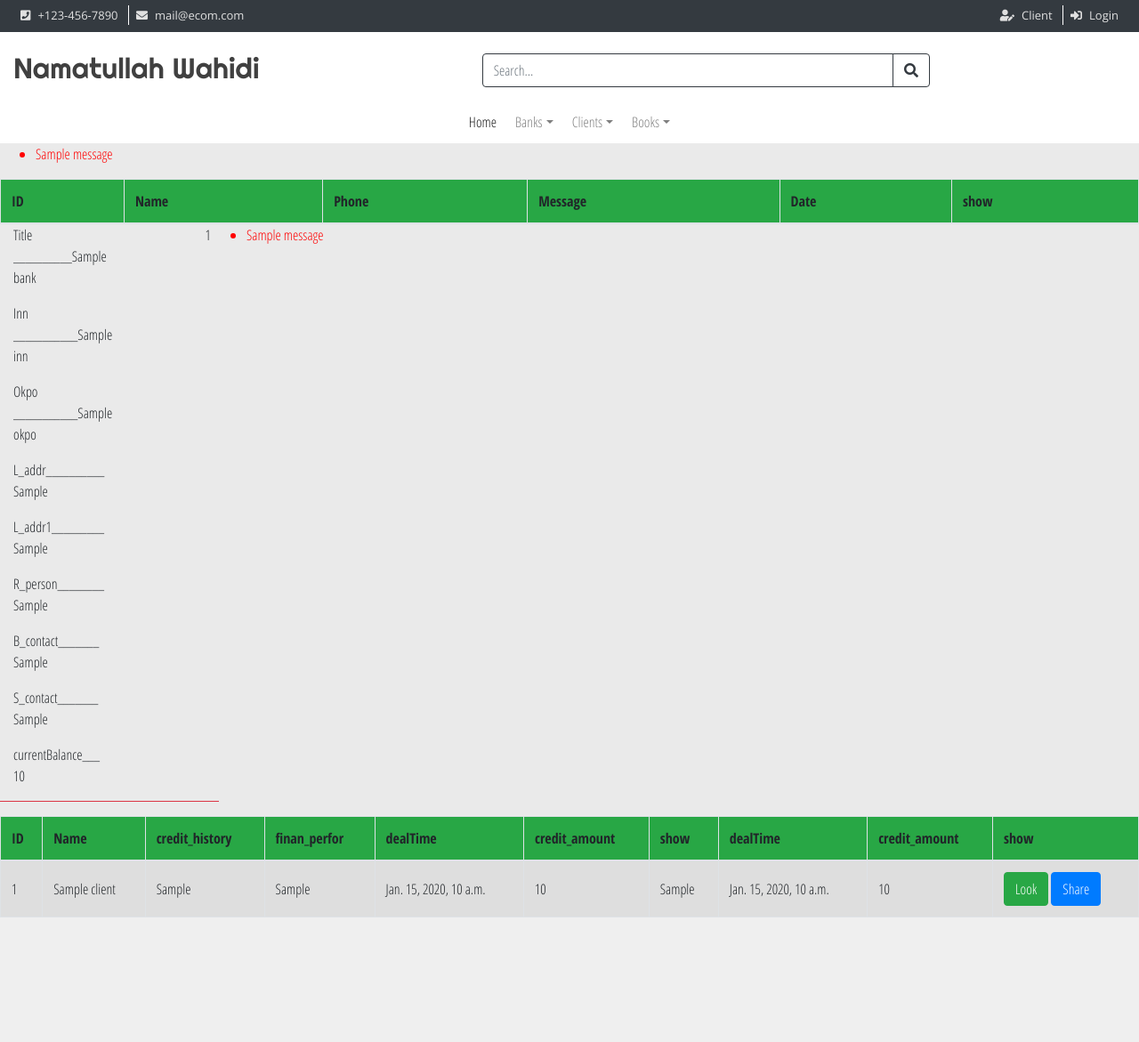
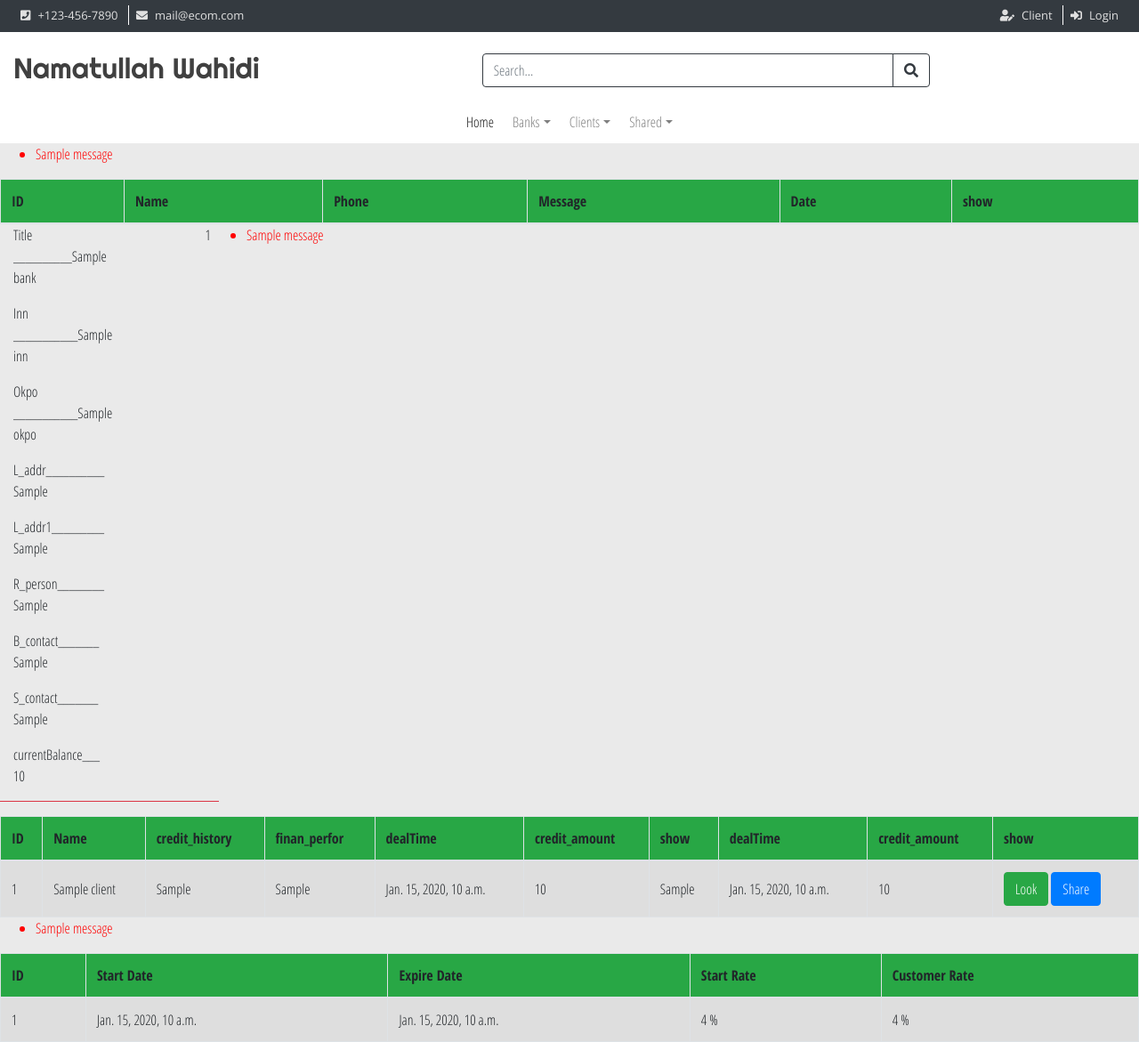
Before and after one commit to Namatullahwahidi/Auctions-Banking, a Django app: template templates/account/manager.html in a window 1280 px wide. Shown: the whole page at 89% size. Before the commit the page ends 1031 px from the top, so only its background shows below. Run offline with Django 3.2, Linux system fonts and the light colour scheme; the template is opened without the code that fills it: most values are stand-ins (such as "Sample title", 1, 10 or a date in 2020); one stand-in notice (Sample message) is shown; lists and menus that the app fills with data are empty; some libraries are stand-ins or nearby versions.

Commit message:
shared_client_list

```diff
--- a/clients/models.py
+++ b/clients/models.py
@@ -32,7 +32,7 @@ class ApplyClient(models.Model):
     finan_perfor = models.CharField(max_length=100)
     created_date = models.DateTimeField(
         default=timezone.now)
-
+    state = models.BooleanField(default=0)
     class Meta:
         ordering = ['-created_date']
 
--- a/managers/models.py
+++ b/managers/models.py
@@ -33,8 +33,8 @@ class FeedFile(models.Model):
 
 class Shared_clients(models.Model):
     client = models.ForeignKey(ApplyClient, on_delete=models.CASCADE, default=0)
-    start_date = models.DateTimeField(default=timezone.now())
-    expire_date = models.DateTimeField(default=timezone.now())
+    start_date = models.DateTimeField()
+    expire_date = models.DateTimeField()
     start_rate = models.CharField(max_length=75)
     customer_rate = models.CharField(max_length=75)
     bank = models.CharField(max_length=100, default="Demir")
--- a/managers/urls.py
+++ b/managers/urls.py
@@ -4,7 +4,7 @@ from django.urls import path
 from django.conf.urls import url
 
 from managers import views
-from managers.views import BankRegister
+from managers.views import BankRegister,Shared_client_list
 from managers.models import Bank
 from django.contrib.auth.views import (
     login,logout,
@@ -21,6 +21,7 @@ urlpatterns=[
     path('bank/',views.BankRegister,name='bank'),
     url(r'^get_bank/$', views.getBanks, name='get_bank'),
     path('shared_client/<int:id>', views.shared_client, name="shared_client"),
+    url(r'^shared/client/list/$', Shared_client_list.as_view(), name='shared_client_list'),
     url(r'^login/$', login,{'template_name':'account/login.html'},  name='login'),
     url(r'^logout/$', logout,name='logout'),
 
--- a/templates/account/manager.html
+++ b/templates/account/manager.html
@@ -3,7 +3,7 @@
 {% block MainContent %}
 
 
-{#      <a href="{{ path('newstudentform') }}" class="btn btn-primary" role="button">Insert New Drink</a>#}
+
     {% if clients %}
         <table class="table table-hover table-bordered table-striped mb-0">
             <thead class="bg-success">
@@ -115,8 +115,12 @@
                                 <td>
                                     <a href="{% url 'clients:look_to_client' client.id %}"
                                        class="btn btn-success" role="button">Look</a>
+                                    {% if client.state %}
+                                        Shared
+                                        {% else %}
                                     <a href="{% url 'managers:shared_client' client.id %}"
                                        class="btn btn-primary" role="button">Share</a>
+                                    {% endif %}
                                 </td>
 
                             </tr>
@@ -135,6 +139,40 @@
             </tbody>
         </table>
    {% endif %}
+     {% if shared_client_list %}
+        <table class="table table-hover table-bordered table-striped mb-0">
+            <thead class="bg-success">
+            <tr>
+                <th scope="col">ID</th>
+                <th scope="col">Start Date</th>
+                <th scope="col">Expire Date</th>
+                <th scope="col">Start Rate</th>
+                <th scope="col">Customer Rate</th>
+            </tr>
+            </thead>
+            <tbody class="tb-info">
+            {% for client in shared_client_list %}
+                            <tr>
+                                <td>{{ client.id }}</td>
+                                <td>{{ client.start_date }}</td>
+                                <td>{{ client.expire_date }}</td>
+                                <td>{{ client.start_rate  }} %</td>
+                                <td>{{ client.customer_rate  }} %</td>
+
+                            </tr>
+            {% endfor %}
+
+            {% if messages %}
+                <ul class="messages">
+                    {% for message in messages %}
+                    <li style="color: red" {% if message.tags %} class=" {{ message.tags }} " {% endif %}> {{ message }} </li>
+                    {% endfor %}
+                </ul>
+            {% endif %}
 
 
+            </tbody>
+        </table>
+   {% endif %}
+
 {% endblock %}
--- a/templates/base.html
+++ b/templates/base.html
@@ -150,13 +126,10 @@
                                             </div>
                                         </li>
                                         <li class="nav-item dropdown">
-                                            <a class="nav-link dropdown-toggle" href="#" id="books" data-toggle="dropdown" aria-haspopup="true" aria-expanded="false">Books</a>
+                                            <a class="nav-link dropdown-toggle" href="#" id="books" data-toggle="dropdown" aria-haspopup="true" aria-expanded="false">Shared</a>
                                             <div class="dropdown-menu" aria-labelledby="books">
-                                                <a class="dropdown-item" href="#">Adventure</a>
-                                                <a class="dropdown-item" href="#">Horror</a>
-                                                <a class="dropdown-item" href="#">Romantic</a>
-                                                <a class="dropdown-item" href="#">Children's</a>
-                                                <a class="dropdown-item" href="#">Non-Fiction</a>
+                                                <a class="dropdown-item" href="{% url 'managers:shared_client_list' %}">Shared Client list</a>
+
                                             </div>
                                         </li>
                                     </ul>
```
Also changed, not shown: other parts of templates/base.html (+0 -24 lines), managers/views.py (+9 -0 lines), clients/migrations/0002_applyclient_state.py (added), managers/migrations/0004_auto_20200223_2219.py (added), managers/migrations/0005_auto_20200223_2225.py (added), managers/migrations/0006_auto_20200223_2259.py (added).
